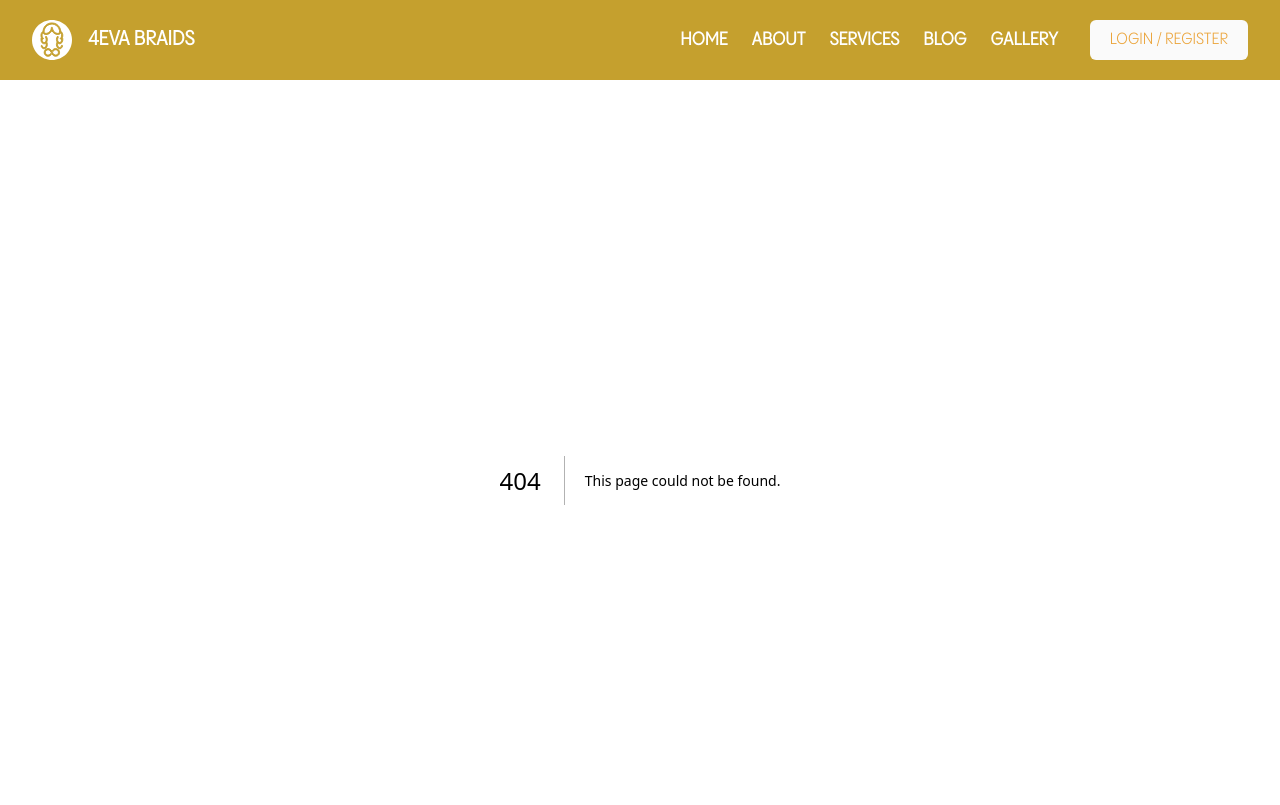
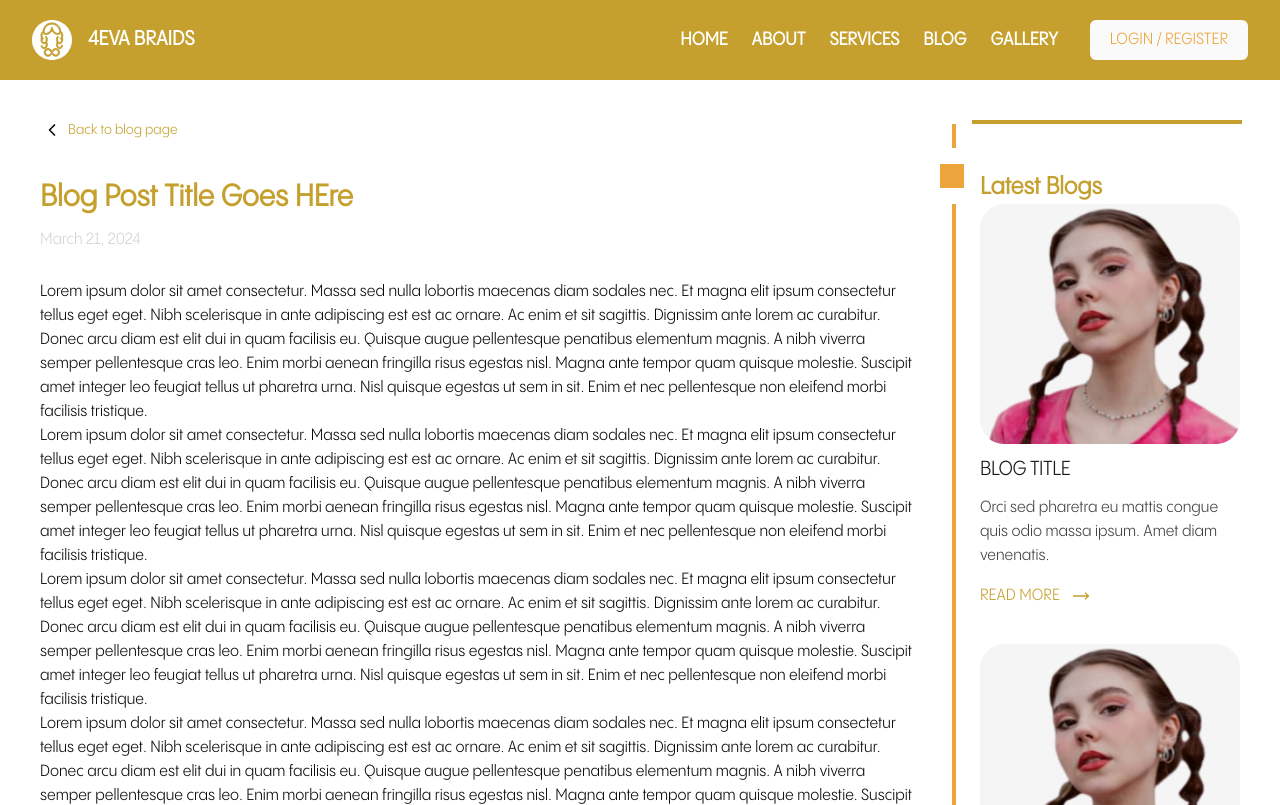
Before and after one commit to Enielect/4Eva-Braids, a Next.js app: page /blog/1 in a window 1280 px wide. Before the commit this address had no page. Built offline with nearby package versions, Linux system fonts and the light colour scheme.

Commit message:
feat: add blog reading section

```diff
--- /dev/null
+++ b/app/blog/BlogContent.tsx
@@ -0,0 +1,195 @@
+'use client';
+import React from 'react';
+import TipsCard from '@/components/Molecules/TipsCard';
+import { ChevronLeft } from 'lucide-react';
+import Model1 from '@/public/Model-1.svg';
+import { Input } from '@/components/ui/input';
+import { Button } from '@/components/ui/button';
+import { useRouter } from 'next/navigation';
+
+const BlogContent = () => {
+  const router = useRouter();
+  return (
+    <section className='px-10 md:grid py-10 gap-5 grid-cols-[1fr_25%]'>
+      <div>
+        <header className='flex gap-1 items-center'>
+          <button onClick={() => router.back()}>
+            {' '}
+            <ChevronLeft className='h-5' />
+          </button>
+          <span className='text-sm text-primary/500 '>Back to blog page</span>
+        </header>
+        <main className='py-10'>
+          <header className='text-xl md:text-3xl font-bold text-primary/500'>
+            Blog Post Title Goes HEre
+          </header>
+          {/* date of posting */}
+          <span className='text-[#D4D4D4] py-3 block'>March 21, 2024</span>
+          {/* My Post: {slug} */}
+
+          <div className='py-4'>
+            <p>
+              Lorem ipsum dolor sit amet consectetur. Massa sed nulla lobortis
+              maecenas diam sodales nec. Et magna elit ipsum consectetur tellus
+              eget eget. Nibh scelerisque in ante adipiscing est est ac ornare.
+              Ac enim et sit sagittis. Dignissim ante lorem ac curabitur. Donec
+              arcu diam est elit dui in quam facilisis eu. Quisque augue
+              pellentesque penatibus elementum magnis. A nibh viverra semper
+              pellentesque cras leo. Enim morbi aenean fringilla risus egestas
+              nisl. Magna ante tempor quam quisque molestie. Suscipit amet
+              integer leo feugiat tellus ut pharetra urna. Nisl quisque egestas
+              ut sem in sit. Enim et nec pellentesque non eleifend morbi
+              facilisis tristique.
+            </p>
+            <p>
+              Lorem ipsum dolor sit amet consectetur. Massa sed nulla lobortis
+              maecenas diam sodales nec. Et magna elit ipsum consectetur tellus
+              eget eget. Nibh scelerisque in ante adipiscing est est ac ornare.
+              Ac enim et sit sagittis. Dignissim ante lorem ac curabitur. Donec
+              arcu diam est elit dui in quam facilisis eu. Quisque augue
+              pellentesque penatibus elementum magnis. A nibh viverra semper
+              pellentesque cras leo. Enim morbi aenean fringilla risus egestas
+              nisl. Magna ante tempor quam quisque molestie. Suscipit amet
+              integer leo feugiat tellus ut pharetra urna. Nisl quisque egestas
+              ut sem in sit. Enim et nec pellentesque non eleifend morbi
+              facilisis tristique.
+            </p>
+            <p>
+              Lorem ipsum dolor sit amet consectetur. Massa sed nulla lobortis
+              maecenas diam sodales nec. Et magna elit ipsum consectetur tellus
+              eget eget. Nibh scelerisque in ante adipiscing est est ac ornare.
+              Ac enim et sit sagittis. Dignissim ante lorem ac curabitur. Donec
+              arcu diam est elit dui in quam facilisis eu. Quisque augue
+              pellentesque penatibus elementum magnis. A nibh viverra semper
+              pellentesque cras leo. Enim morbi aenean fringilla risus egestas
+              nisl. Magna ante tempor quam quisque molestie. Suscipit amet
+              integer leo feugiat tellus ut pharetra urna. Nisl quisque egestas
+              ut sem in sit. Enim et nec pellentesque non eleifend morbi
+              facilisis tristique.
+            </p>
+            <p>
+              Lorem ipsum dolor sit amet consectetur. Massa sed nulla lobortis
+              maecenas diam sodales nec. Et magna elit ipsum consectetur tellus
+              eget eget. Nibh scelerisque in ante adipiscing est est ac ornare.
+              Ac enim et sit sagittis. Dignissim ante lorem ac curabitur. Donec
+              arcu diam est elit dui in quam facilisis eu. Quisque augue
+              pellentesque penatibus elementum magnis. A nibh viverra semper
+              pellentesque cras leo. Enim morbi aenean fringilla risus egestas
+              nisl. Magna ante tempor quam quisque molestie. Suscipit amet
+              integer leo feugiat tellus ut pharetra urna. Nisl quisque egestas
+              ut sem in sit. Enim et nec pellentesque non eleifend morbi
+              facilisis tristique.
+            </p>
+          </div>
+
+          {/* Comments */}
+          <div className='py-8'>
+            <h3 className='text-xl md:text-2xl text-primary/500 font-bold py-3'>
+              Add Comment
+            </h3>
+            <div className='space-y-3 max-w-[30rem]'>
+              <Input type='text' placeholder='Enter your name' />
+              <textarea
+                className='h-[6rem] resize-none w-full rounded-md border placeholder:pt-3 placeholder:pl-3'
+                placeholder='Type in your comment'
+              />
+              <div>
+                <Button className='px-4 bg-primary/500 py-3 rounded-full '>
+                  Post Comment
+                </Button>
+              </div>
+            </div>
+          </div>
+        </main>
+      </div>
+      <aside className='max-md:hidden'>
+        <div className='w-[90%] h-1 bg-primary/500 ml-8'></div>
+        <div className='flex gap-4 '>
+          <div className='h-full'>
+            <svg
+              width='24'
+              height='2654'
+              viewBox='0 0 24 2654'
+              fill='none'
+              xmlns='http://www.w3.org/2000/svg'
+            >
+              <line
+                x1='14'
+                y1='8.74228e-08'
+                x2='14'
+                y2='24'
+                stroke='#EBA53C'
+                strokeWidth='4'
+              />
+              <rect y='40' width='24' height='24' fill='#EBA53C' />
+              <line
+                x1='14'
+                y1='80'
+                x2='13.9999'
+                y2='2654'
+                stroke='#EBA53C'
+                strokeWidth='4'
+              />
+            </svg>
+          </div>
+          <div className='pt-[3rem]'>
+            <header className='text-primary/500 text-2xl font-bold'>
+              Latest Blogs
+            </header>
+            <div className='gap-y-8 grid'>
+              <TipsCard
+                image={Model1}
+                title='BLOG TITLE'
+                description='Orci sed pharetra eu mattis congue quis odio massa ipsum. Amet diam venenatis.'
+              />
+              <TipsCard
+                image={Model1}
+                title='BLOG TITLE'
+                description='Orci sed pharetra eu mattis congue quis odio massa ipsum. Amet diam venenatis.'
+              />
+              <TipsCard
+                image={Model1}
+                title='BLOG TITLE'
+                description='Orci sed pharetra eu mattis congue quis odio massa ipsum. Amet diam venenatis.'
+              />
+              <TipsCard
+                image={Model1}
+                title='BLOG TITLE'
+                description='Orci sed pharetra eu mattis congue quis odio massa ipsum. Amet diam venenatis.'
+              />
+            </div>
+          </div>
+        </div>
+      </aside>
+      <div className='pt-6 border-t-[3px] border-primary/500'>
+        <header className='text-primary/500 text-2xl font-bold'>
+          Latest Blogs
+        </header>
+        <div className='gap-y-8 grid'>
+          <TipsCard
+            image={Model1}
+            title='BLOG TITLE'
+            description='Orci sed pharetra eu mattis congue quis odio massa ipsum. Amet diam venenatis.'
+          />
+          <TipsCard
+            image={Model1}
+            title='BLOG TITLE'
+            description='Orci sed pharetra eu mattis congue quis odio massa ipsum. Amet diam venenatis.'
+          />
+          <TipsCard
+            image={Model1}
+            title='BLOG TITLE'
+            description='Orci sed pharetra eu mattis congue quis odio massa ipsum. Amet diam venenatis.'
+          />
+          <TipsCard
+            image={Model1}
+            title='BLOG TITLE'
+            description='Orci sed pharetra eu mattis congue quis odio massa ipsum. Amet diam venenatis.'
+          />
+        </div>
+      </div>
+    </section>
+  );
+};
+
+export default BlogContent;
--- /dev/null
+++ b/app/blog/[slug]/page.tsx
@@ -0,0 +1,11 @@
+import BlogContent from '../BlogContent';
+
+export default async function Page({
+  params,
+}: {
+  params: Promise<{ slug: string }>;
+}) {
+  const slug = (await params).slug; //to be used later
+  console.log(slug);
+  return <BlogContent />;
+}
--- a/app/page.tsx
+++ b/app/page.tsx
@@ -9,7 +9,7 @@ import {
   SocialTwitterIcon,
 } from '../components/atoms/icons';
 import HeroImage from '@/public/hero-image.svg';
-import CustomButton from '../components/atoms/Button';
+import CustomButton, { CustomLink } from '../components/atoms/Button';
 import Model1 from '@/public/Model-1.svg';
 import ForeGround from '@/public/Foreground.png';
 import ImageCard from '../components/Molecules/ImageCard';
@@ -118,7 +118,7 @@ export default function Home() {
           />
         </div>
         <div className='sm:max-w-[60rem] mx-auto my-5'>
-          <CustomButton>View all services</CustomButton>
+          <CustomLink href='/services'>View all services</CustomLink>
         </div>
       </div>
       <section className='pb-8 bg-[#D58A2D1A] px-8'>
@@ -150,7 +150,7 @@ export default function Home() {
           />
         </div>
         <div className='sm:max-w-[60rem] mx-auto my-9'>
-          <CustomButton>View all</CustomButton>
+          <CustomLink href='/blog'>View all</CustomLink>
         </div>
       </section>
       <section className='py-8 px-8'>
--- a/components/Molecules/DescriptionCard.tsx
+++ b/components/Molecules/DescriptionCard.tsx
@@ -8,7 +8,7 @@ const DescriptionCard = (props: {
 }) => {
   return (
     <Card
-      className={`bg-neutral-100 border border-neutral-900 px-6 pr-8 py-6 rounded-3xl card-shadow ${props.className}`}
+      className={`bg-neutral-100 shadow-[2px_3px_black] border border-neutral-900 px-6 pr-8 py-6 rounded-3xl card-shadow ${props.className}`}
     >
       <CardTitle className='text-primary/600 text-2xl'>{props.title}</CardTitle>
       <CardDescription className='text-primary/500 mt-3 text-xl'>
--- a/components/atoms/Button.tsx
+++ b/components/atoms/Button.tsx
@@ -1,9 +1,26 @@
 import { Button } from '@/components/ui/button';
+import Link from 'next/link';
 
-export default function CustomButton(props: { children: string }) {
+export default function CustomButton(props: {
+  children: string;
+  className?: string;
+}) {
   return (
-    <Button className='bg-primary/600 w-full px-4 text-lg py-6 text-center rounded-full'>
+    <Button
+      className={`bg-primary/600 w-full px-4 text-lg py-6 text-center rounded-full ${props.className}`}
+    >
       {props.children}
     </Button>
   );
 }
+
+export function CustomLink(props: { children: string; href: string }) {
+  return (
+    <Link
+      className='bg-primary/600 w-full inline-flex items-center  justify-center gap-2 h-9  whitespace-nowrap text-primary-foreground shadow hover:bg-opacity-90  font-medium transition-colors focus-visible:outline-none  px-4 text-lg py-6 text-center rounded-full'
+      href={props.href}
+    >
+      {props.children}
+    </Link>
+  );
+}
```
